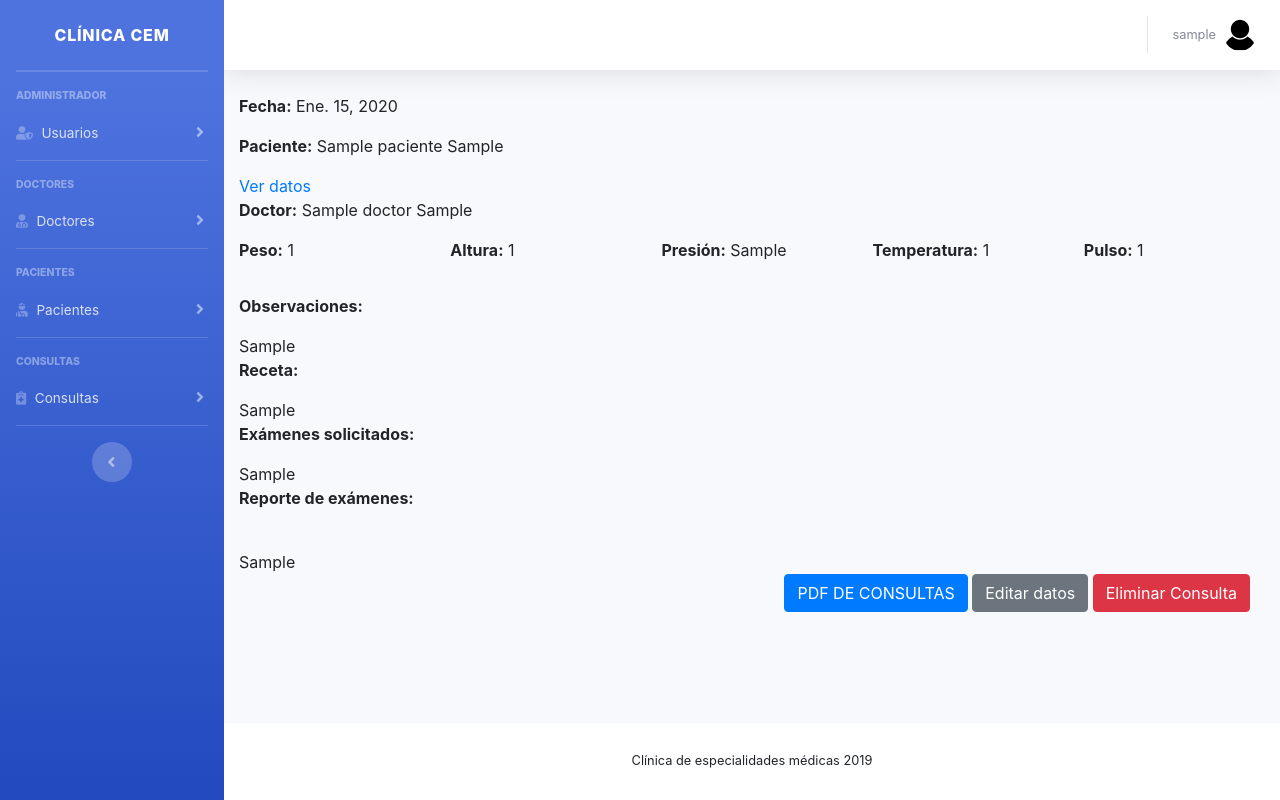
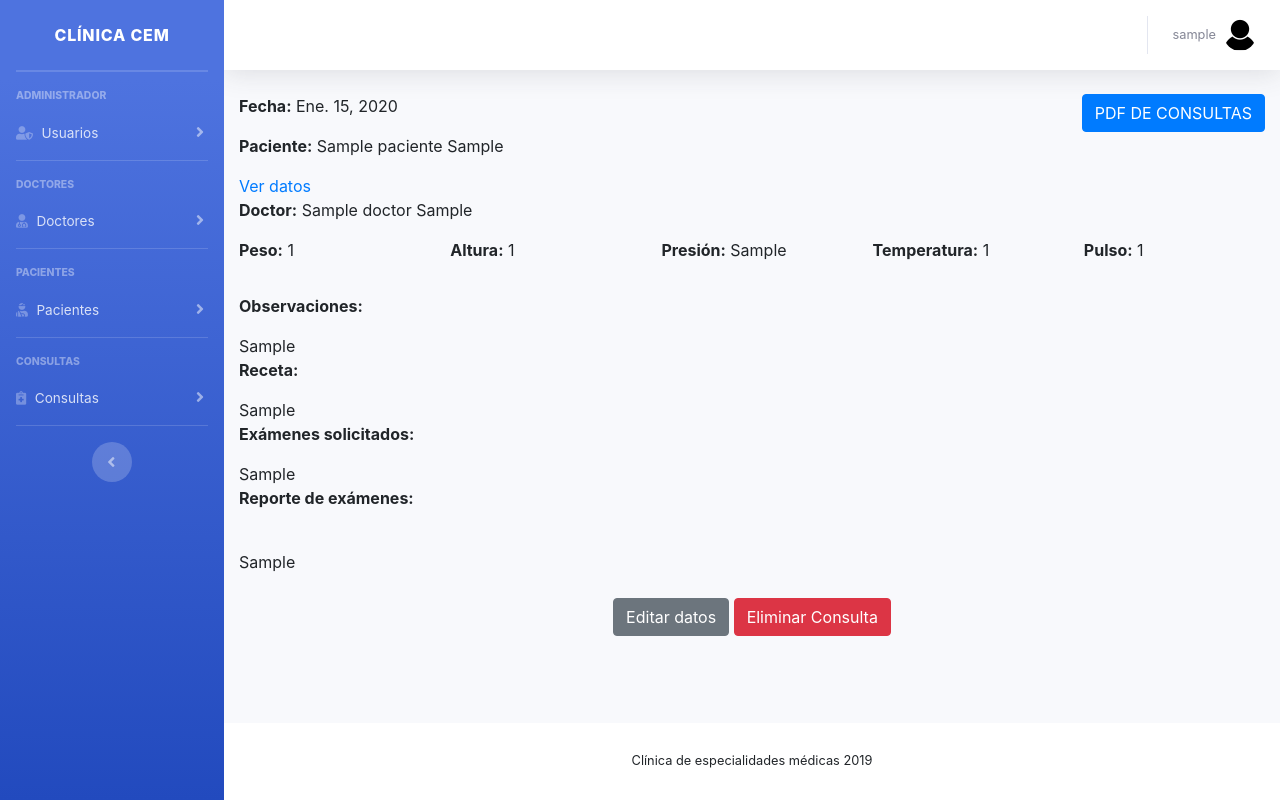
Before and after one commit to lfelipeserrano/SistemaEspecialidadesMedicas, a Django app: page /consulta/1/ in a window 1280 px wide. Run offline with Django 3.2, Linux system fonts and the light colour scheme; a user stored in the database is signed in; tables that the repository leaves empty hold one stand-in row (values such as "Sample post"); some libraries are stand-ins or nearby versions.

Commit message:
cambio de ubicacion de boton de GENERAR PDF

```diff
--- a/templates/consultaDato.html
+++ b/templates/consultaDato.html
@@ -3,9 +3,15 @@
 {% block content %}
 
     <div class="row">
-            <div class="col-md-4">
-                    <p><b>Fecha:</b> {{ consulta.fechaConsulta }}</p>
+        <div class="col-md-8">
+                <p><b>Fecha:</b> {{ consulta.fechaConsulta }}</p>
+        </div>
+        <div class="col-md-4 ">
+            <div class="float-right">
+            <a href="{% url 'reporteCons' consulta.pk %}" class="btn btn-primary">PDF DE CONSULTAS</a>
             </div>
+        </div>
+
 
     </div>
     <div class="row">
@@ -71,18 +77,11 @@
             {{ consulta.reporteExamenes }}
         </div>
     </div>
-    <div class="col-md-12">
-        <div class="float-right">
-            <a href="{% url 'reporteCons' consulta.pk %}" class="btn btn-primary">PDF DE CONSULTAS</a>
+    <div class="row justify-content-center mt-4">
+        <div class="col text-center">
             <a href="{% url 'consulta_editar' consulta.pk %}" class="btn btn-secondary">Editar datos</a>
             <button data-toggle="modal"  data-target="#confirmacionEliminarConsulta" class="btn btn-danger">Eliminar Consulta</button>
         </div>
-
-        <!--agregando boton de GENERAR PDF
-        <div class="float-left">
-                <a href="{% url 'reporte_consultas_pdf' %}" class="btn btn-primary mr-2">Generar PDF</a>
-                <input type="button" onclick=" location.href= 'reporte_consultas_pdf/'" value="Generar PDF" class="btn btn-primary mr-2">
-        </div>-->
     </div>
     <div class="modal fade" id="confirmacionEliminarConsulta" tabindex="-1" role="dialog" aria-labelledby="exampleModalLabel" aria-hidden="true">
         <div class="modal-dialog" role="document">
```
